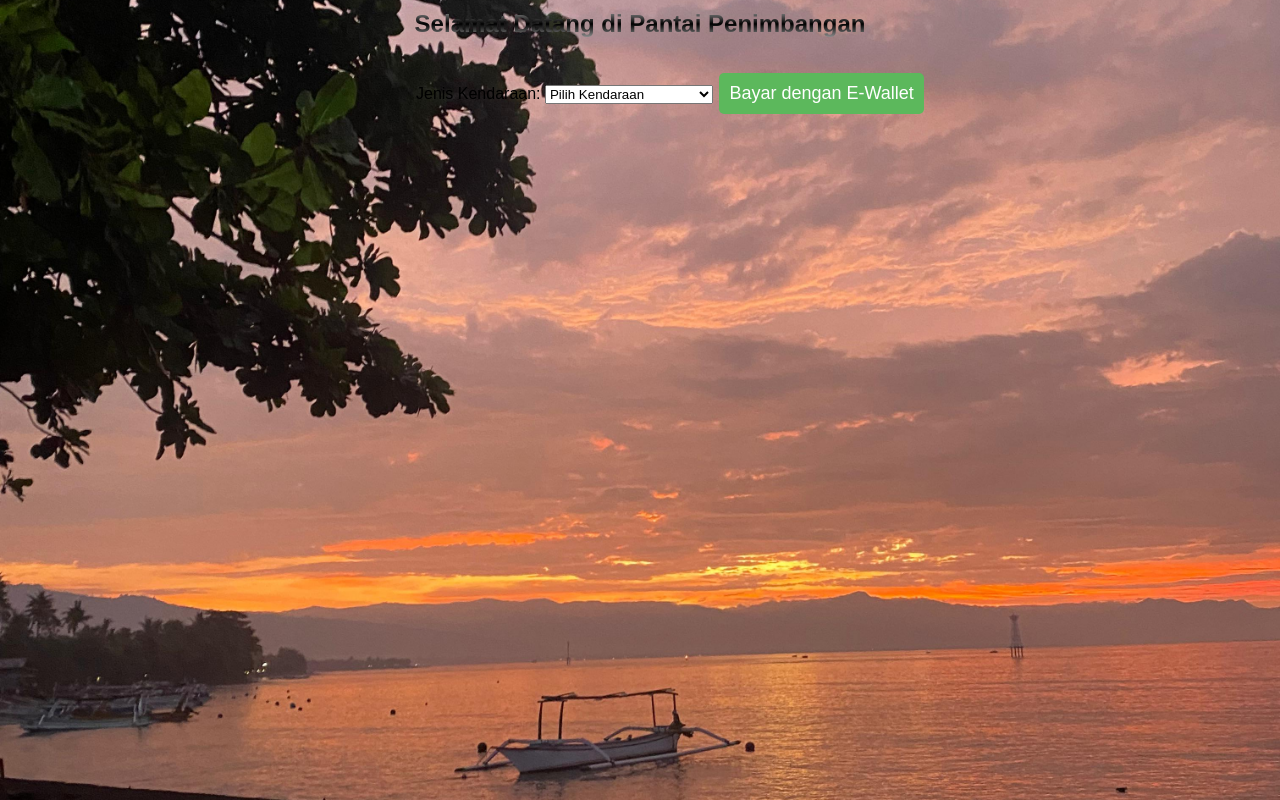
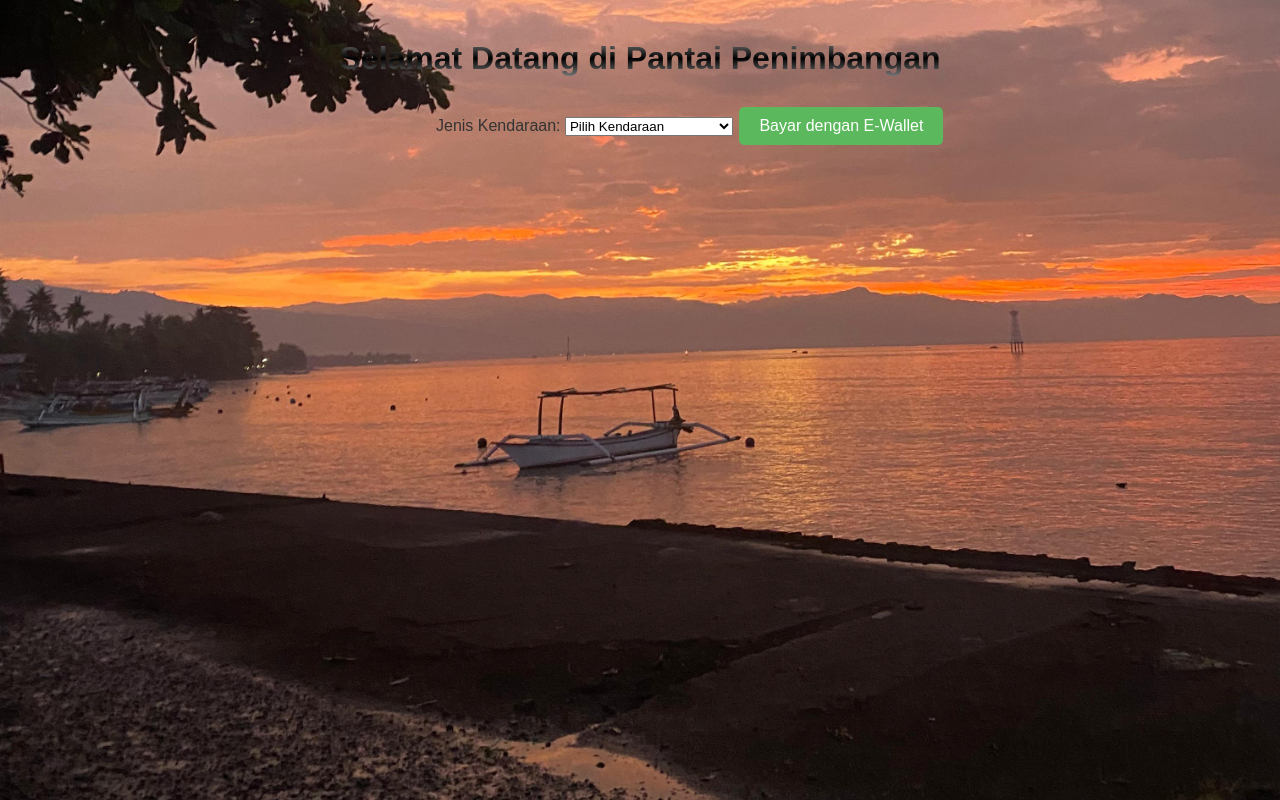
Before and after one commit to ramapoltek/QR_Pantai-penimbangan, a plain HTML site: page index.html in a window 1280 px wide. Drawn offline with Linux system fonts and the light colour scheme.

Commit message:
Update style.css

```diff
--- a/style.css
+++ b/style.css
@@ -1,22 +1,14 @@
 body {
     font-family: Arial, sans-serif;
     background-image: url('pemandangan pantai penimbangan.jpeg');
-    background-size: cover; /* Menutupi seluruh area */
-    background-position: center center; /* Memastikan gambar selalu di tengah */
-    background-repeat: no-repeat; /* Menghindari pengulangan gambar */
-    background-attachment: fixed; /* Membuat gambar latar tidak bergeser bersama dengan konten saat di-scroll */
+    background-size: cover;
+    background-position: center;
     margin: 0;
-    padding: 0; /* Menghilangkan padding */
-    height: 100vh; /* Memastikan body memiliki tinggi minimal sama dengan tinggi viewport */
+    padding: 20px;
     color: #333;
 }
 
-@media (max-width: 768px) {
-    body {
-        background-attachment: scroll; /* Mengubah attachment menjadi scroll di perangkat kecil */
-        background-position: top center; /* Mengoptimalkan posisi gambar di perangkat mobile */
-    }
-}
+
 
 .centered-content {
     text-align: center; /* Menyelaraskan teks ke tengah */
@@ -29,18 +21,30 @@ h1 {
     left: 0;
     right: 50px;
     text-align: center;
-    margin: 0 auto 20px; /* Menambahkan margin bawah */
-    padding: 10px 0; /* Menambahkan padding atas dan bawah untuk judul */
+    margin: 0 auto;
+    padding: 20px;
     border-radius: 5px;
-    font-size: 24px; /* Meningkatkan ukuran font untuk judul */
-    text-align: center; /* Teks rata tengah */
+
+}
+
+h2{
+    color: #eaebea;
+    left: 0;
+    right: 50%;
+    text-align: center;
+    margin: 0 auto;
+    padding: 20px;
+    border-radius: 5px;
+}
+
+label[for="vehicleType"] {
+    margin-left: 416px; /* Menggeser label ke kanan sebanyak 20px */
 }
 
 
-label[for="vehicleType"] {
-    margin-left: 416px; /* Menggeser label ke kanan sebanyak 20px */
-    color: black;
-}
+
+
+
 
 
 p {
@@ -54,19 +58,16 @@ button {
     right: 50%;
     text-align: center;
     margin: 0 auto;
-    padding: 12px 20px; /* Menyesuaikan padding untuk tombol */
+    padding: 20px;
     border: none;
     padding: 10px 20px;
     text-align: center;
     text-decoration: none;
     display: inline-block;
-    font-size: 18px; /* Meningkatkan ukuran font untuk tombol */
-    margin: 5px 2px; /* Mengurangi margin atas untuk tombol */
+    font-size: 16px;
+    margin: 10px 2px;
     cursor: pointer;
     border-radius: 5px;
-    width: auto; /* Mengubah lebar menjadi auto agar tidak memenuhi seluruh lebar layar */
-    padding: 10px;
-    margin-top: 5px; /* Mengurangi margin atas untuk tombol */
 }
 
 button:hover {
```
